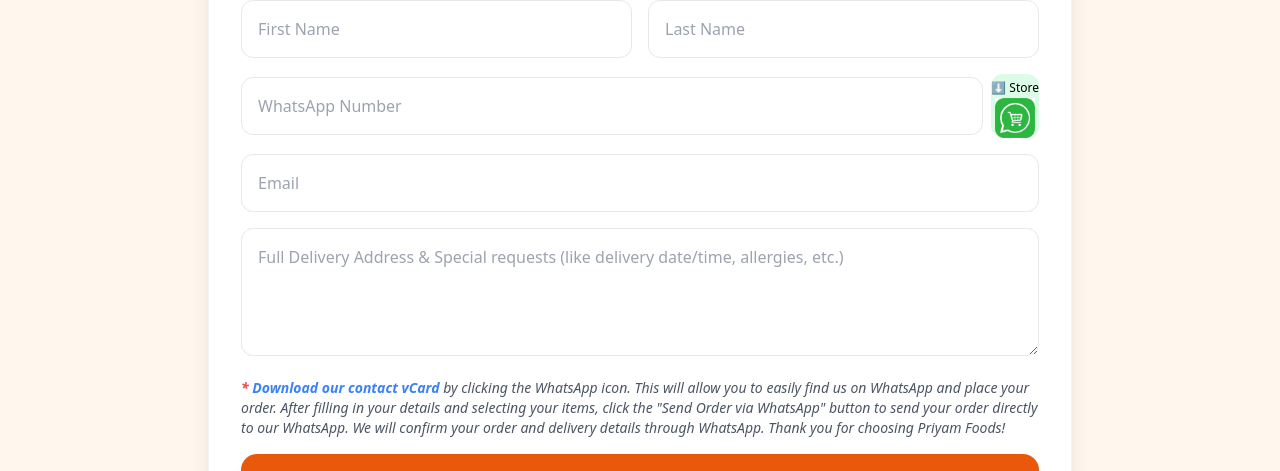
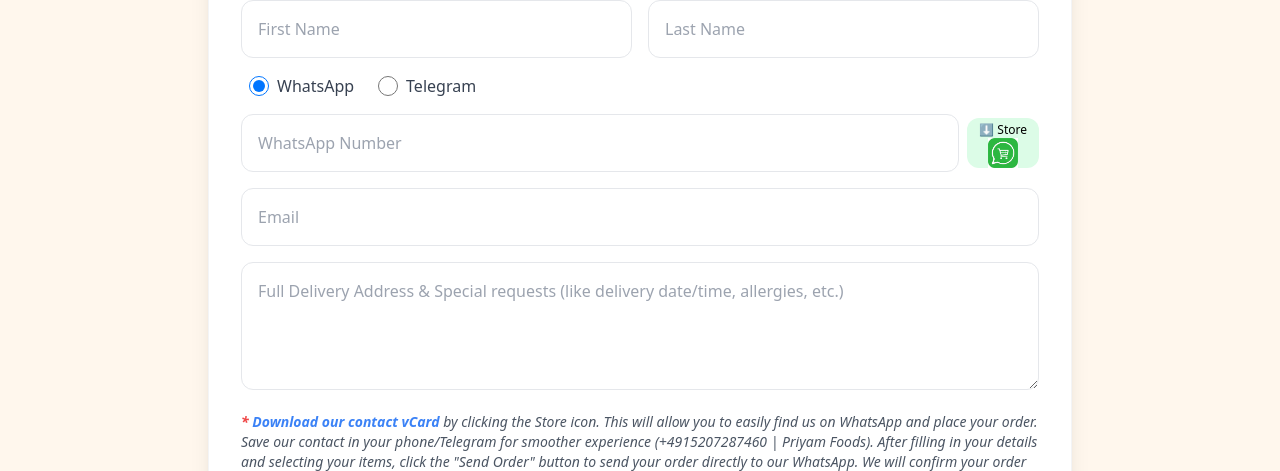
Before and after one commit to raviamrav/priyam-foods, a Vue app in the folder frontend/: page / in a window 1280 px wide. Shown: the part 329-800 px from the top of the page. Built offline with nearby package versions, Linux system fonts and the light colour scheme; no server answers.

Commit message:
Added new feature to place order through Telegram

```diff
--- a/frontend/src/App.vue
+++ b/frontend/src/App.vue
@@ -6,6 +6,7 @@ const lastName = ref("");
 const whatsapp = ref("");
 const email = ref("");
 const address = ref("");
+const contactPlatform = ref("whatsapp");
 
 interface Item {
   name: string;
@@ -49,7 +50,7 @@ async function storeVCF() {
   const vcfContent = `BEGIN:VCARD
 VERSION:3.0
 FN:Priyam Foods
-TEL;TYPE=CELL:+919840606082
+TEL;TYPE=CELL:+4915207287460
 EMAIL:priyam_foods@gmail.com
 END:VCARD`;
   const blob = new Blob([vcfContent], { type: "text/vcard" });
@@ -76,7 +77,7 @@ async function submitOrder() {
   }));
 
   if (!whatsapp.value) {
-    alert("Error: Please enter your whatsapp number.");
+    alert(`Error: Please enter your ${contactPlatform.value} number.`);
     return;
   }
   const customer = {
@@ -85,6 +86,7 @@ async function submitOrder() {
     whatsapp_number: whatsapp.value,
     address: address.value,
     email: email.value,
+    contact_platform: contactPlatform.value,
   };
 
   const order = {
@@ -106,18 +108,30 @@ async function submitOrder() {
   //alert(JSON.stringify(data));
   console.log(JSON.stringify(data));
 
-  if (data.whatsapp_link) {
+  if (data.desktop_contact_link || data.mobile_contact_link || data.whatsapp_link) {
+    const isMobile = /Android|webOS|iPhone|iPad|iPod|BlackBerry|IEMobile|Opera Mini/i.test(navigator.userAgent);
+    let linkToOpen = data.whatsapp_link; // fallback
+
+    if (isMobile && data.mobile_contact_link) {
+      linkToOpen = data.mobile_contact_link;
+    } else if (!isMobile && data.desktop_contact_link) {
+      linkToOpen = data.desktop_contact_link;
+    } else if (data.contact_link) {
+      linkToOpen = data.contact_link;
+    }
+
+    const platformName = contactPlatform.value === 'telegram' ? 'Telegram' : 'WhatsApp';
     const confirmOpen = confirm(
       "Your order is ready!\n\n" +
-        "* Click with the WhatsApp icon to Add our contact to your WhatsApp contacts and continue.\n" +
-        "Copy the below order text (block and copy) and paste it manually in WhatsApp, incase If the message disappears/empty:\n=======\n" +
+        `* Click with the ${platformName} icon to Add our contact to your ${platformName} contacts and continue.\n` +
+        `Copy the below order text (block and copy) and paste it manually in ${platformName}, incase If the message disappears/empty:\n=======\n` +
         data.message,
     );
     if (confirmOpen) {
-      window.open(data.whatsapp_link, "_blank");
+      window.open(linkToOpen, "_blank");
     }
   } else {
-    alert("Couldn't open whatsapp");
+    alert(`Couldn't open ${contactPlatform.value}`);
   }
 
   console.log(data);
@@ -211,22 +225,34 @@ async function submitOrder() {
             />
           </div>
 
+          <div class="flex items-center gap-6 mb-2 mt-4 px-2">
+            <label class="flex items-center gap-2 cursor-pointer">
+              <input type="radio" value="whatsapp" v-model="contactPlatform" class="w-5 h-5 text-green-500 focus:ring-green-500" />
+              <span class="font-medium text-gray-700">WhatsApp</span>
+            </label>
+            <label class="flex items-center gap-2 cursor-pointer">
+              <input type="radio" value="telegram" v-model="contactPlatform" class="w-5 h-5 text-blue-500 focus:ring-blue-500" />
+              <span class="font-medium text-gray-700">Telegram</span>
+            </label>
+          </div>
+
           <div class="flex items-center gap-2">
             <input
               v-model="whatsapp"
               type="tel"
-              placeholder="WhatsApp Number"
+              :placeholder="contactPlatform === 'whatsapp' ? 'WhatsApp Number' : 'Telegram Number'"
               class="flex-1 min-w-0 p-4 rounded-xl border-gray-200 border focus:ring-2 focus:ring-orange-500 outline-none"
             />
             <div
-              class="bg-green-100 rounded-xl cursor-pointer hover:bg-green-200 transition items-center justify-center"
+              v-if="contactPlatform === 'whatsapp'"
+              class="bg-green-100 rounded-xl cursor-pointer hover:bg-green-200 transition items-center justify-center px-3"
               @click="storeVCF"
               title="Save Store Contact"
             >
-              <span class="text-xs">⬇️ Store</span>
+              <span class="text-xs block text-center mt-1">⬇️ Store</span>
               <img
                 src="./assets/priyamfoods_vcf.jpg"
-                class="h-full w-full max-h-[40px] object-contain"
+                class="h-full w-full max-h-[30px] object-contain mx-auto"
               />
             </div>
           </div>
@@ -244,21 +270,23 @@ async function submitOrder() {
           ></textarea>
           <div class="mt-5 mb-3 text-sm text-gray-600 italic">
             <span class="font-bold text-red-500">* </span>
-            <span class="font-bold text-blue-500"
-              >Download our contact vCard</span
-            >
-            by clicking the WhatsApp icon. This will allow you to easily find us
-            on WhatsApp and place your order. After filling in your details and
-            selecting your items, click the "Send Order via WhatsApp" button to
-            send your order directly to our WhatsApp. We will confirm your order
-            and delivery details through WhatsApp. Thank you for choosing Priyam
+            <template v-if="contactPlatform === 'whatsapp'">
+              <span class="font-bold text-blue-500">Download our contact vCard</span>
+              by clicking the Store icon. This will allow you to easily find us
+              on WhatsApp and place your order.
+            </template>
+            Save our contact in your phone/Telegram for smoother experience (+4915207287460 | Priyam Foods).
+            After filling in your details and
+            selecting your items, click the "Send Order" button to
+            send your order directly to our {{ contactPlatform === 'whatsapp' ? 'WhatsApp' : 'Telegram' }}. We will confirm your order
+            and delivery details through {{ contactPlatform === 'whatsapp' ? 'WhatsApp' : 'Telegram' }}. Thank you for choosing Priyam
             Foods!
           </div>
           <button
             @click="submitOrder"
             class="w-full py-5 bg-orange-600 hover:bg-orange-700 text-white text-xl font-bold rounded-2xl shadow-lg transform active:scale-95 transition-all"
           >
-            🚀 Send Order via WhatsApp
+            🚀 Send Order via {{ contactPlatform === 'whatsapp' ? 'WhatsApp' : 'Telegram' }}
           </button>
         </div>
       </div>
```
Also changed, not shown: 2 other files (tests, documents, lock files or other folders).
